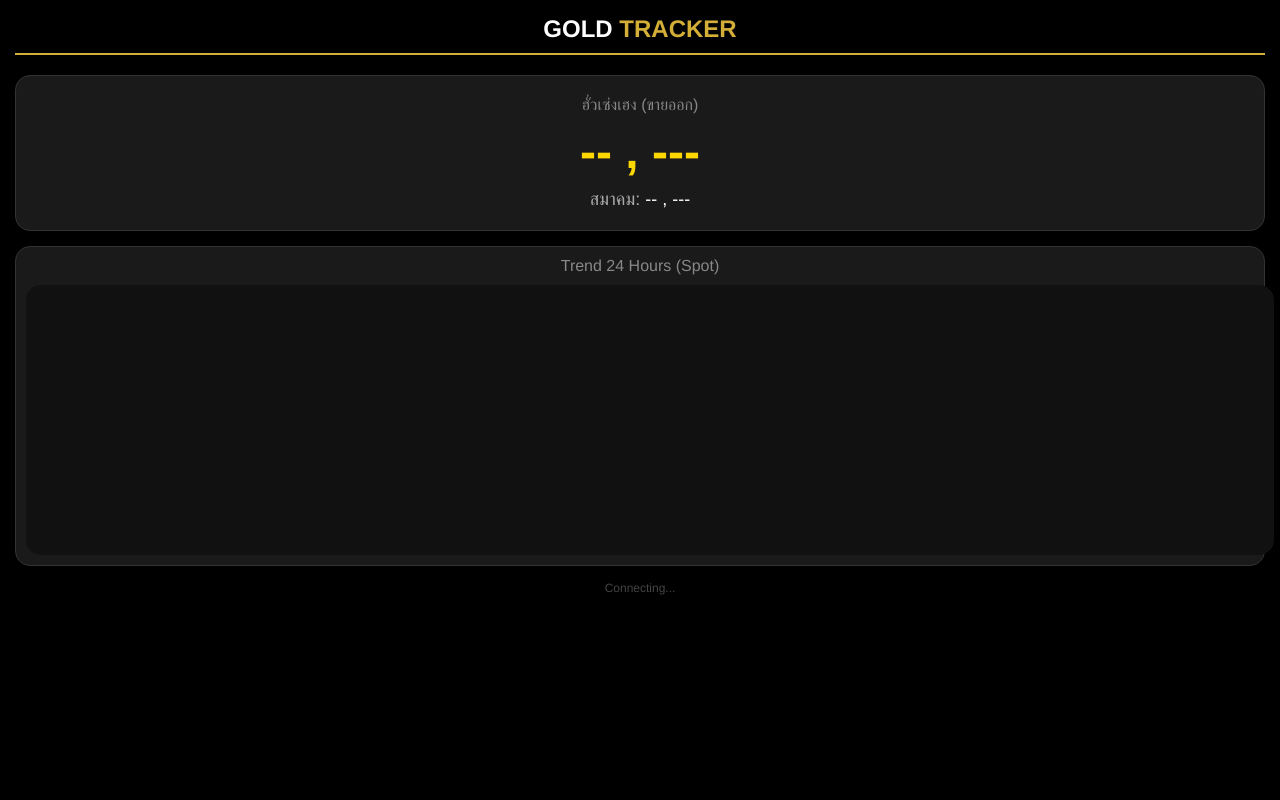
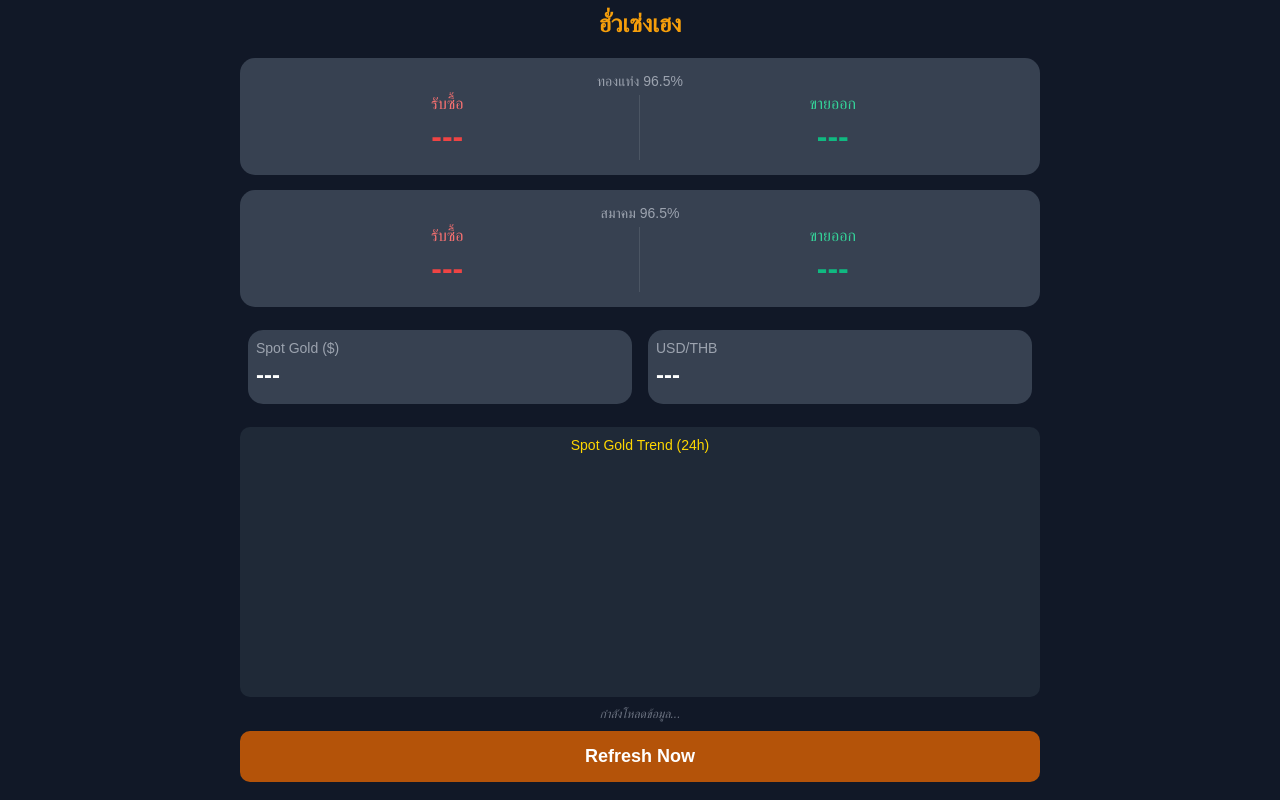
Before and after one commit to bhorndeb1234/gold_ipad3, a plain HTML site: page index.html in a window 1280 px wide. Drawn offline with nearby package versions, Linux system fonts and the light colour scheme; no server answers.

Commit message:
Migration my_gold_tracker to iPad3 version

```diff
--- a/index.html
+++ b/index.html
@@ -1,160 +1,281 @@
 <!DOCTYPE html>
-<html>
+<html lang="th">
 
 <head>
     <meta charset="UTF-8">
     <meta name="viewport" content="width=device-width, initial-scale=1.0, maximum-scale=1.0, user-scalable=no">
-    <meta name="apple-mobile-web-app-capable" content="yes">
-    <meta name="apple-mobile-web-app-status-bar-style" content="black">
-    <title>Gold Tracker iPad 3</title>
-
+    <title>HSH Gold Tracker iPad 3</title>
     <script src="https://cdnjs.cloudflare.com/ajax/libs/Chart.js/2.9.4/Chart.bundle.min.js"></script>
-
     <style>
         body {
-            background-color: #000000;
-            color: #ffffff;
-            font-family: Helvetica, Arial, sans-serif;
+            background-color: #111827;
+            color: white;
+            font-family: sans-serif;
             margin: 0;
-            padding: 15px;
-            text-align: center;
+            padding: 10px;
+        }
+
+        .container {
+            max-width: 800px;
+            margin: auto;
         }
 
         .header {
-            border-bottom: 2px solid #d4af37;
-            padding-bottom: 10px;
+            color: #f59e0b;
+            font-size: 24px;
+            font-weight: bold;
+            text-align: center;
             margin-bottom: 20px;
         }
 
         .card {
-            background-color: #1a1a1a;
-            border: 1px solid #333;
-            -webkit-border-radius: 15px;
+            background-color: #374151;
             border-radius: 15px;
-            padding: 20px 10px;
+            padding: 15px;
             margin-bottom: 15px;
+            text-align: center;
         }
 
         .label {
-            color: #888;
-            font-size: 16px;
+            color: #9ca3af;
+            font-size: 14px;
+            margin-bottom: 5px;
         }
 
-        .price-main {
-            font-size: 48px;
+        .flex-row {
+            display: table;
+            width: 100%;
+        }
+
+        .flex-col {
+            display: table-cell;
+            width: 50%;
+            vertical-align: middle;
+        }
+
+        .divider {
+            border-left: 1px solid #4b5563;
+            height: 50px;
+            display: table-cell;
+        }
+
+        .price-red {
+            color: #ef4444;
+            font-size: 32px;
             font-weight: bold;
-            color: #ffd700;
+            margin: 5px 0;
+        }
+
+        .price-green {
+            color: #10b981;
+            font-size: 32px;
+            font-weight: bold;
+            margin: 5px 0;
+        }
+
+        .price-white {
+            color: white;
+            font-size: 32px;
+            font-weight: bold;
+            margin: 5px 0;
+        }
+
+        .grid {
+            display: block;
+            overflow: hidden;
+        }
+
+        .grid-item {
+            float: left;
+            width: 48%;
+            background: #374151;
+            border-radius: 15px;
+            padding: 10px 1%;
+            margin: 1%;
+            box-sizing: border-box;
+        }
+
+        .chart-box {
+            background: #1f2937;
+            border-radius: 10px;
+            padding: 10px;
+            margin-top: 15px;
+            height: 250px;
+        }
+
+        .status {
+            color: #6b7280;
+            font-size: 12px;
+            font-style: italic;
+            text-align: center;
             margin: 10px 0;
         }
 
-        .price-sub {
+        button {
+            width: 100%;
+            background: #b45309;
+            color: white;
+            border: none;
+            padding: 15px;
+            border-radius: 10px;
+            font-weight: bold;
             font-size: 18px;
-            color: #aaa;
-        }
-
-        /* กล่องกราฟ */
-        .chart-container {
-            position: relative;
-            height: 250px;
-            width: 100%;
-            background-color: #111;
-            -webkit-border-radius: 15px;
-            border-radius: 15px;
-            padding: 10px;
-            margin-top: 10px;
-        }
-
-        .status {
-            font-size: 12px;
-            color: #444;
-            margin-top: 15px;
+            cursor: pointer;
         }
     </style>
 </head>
 
 <body>
+    <div class="container">
+        <div class="header">ฮั่วเซ่งเฮง</div>
 
-    <div class="header">
-        <h2 style="margin:0">GOLD <span style="color:#d4af37">TRACKER</span></h2>
+        <div class="card">
+            <div class="label">ทองแท่ง 96.5%</div>
+            <div class="flex-row">
+                <div class="flex-col">
+                    <div style="color:#f87171">รับซื้อ</div>
+                    <div id="bid965" class="price-red">---</div>
+                </div>
+                <div class="divider"></div>
+                <div class="flex-col">
+                    <div style="color:#34d399">ขายออก</div>
+                    <div id="ask965" class="price-green">---</div>
+                </div>
+            </div>
         </div>
 
         <div class="card">
-        <div class="label">ฮั่วเซ่งเฮง (ขายออก)</div>
-        <div id="hsh-price" class="price-main">-- , ---</div>
-        <div class="price-sub">สมาคม: <span id="ref-price" style="color:#fff">-- , ---</span></div>
+            <div class="label">สมาคม 96.5%</div>
+            <div class="flex-row">
+                <div class="flex-col">
+                    <div style="color:#f87171">รับซื้อ</div>
+                    <div id="BidAssociation" class="price-red">---</div>
                 </div>
-
-    <div class="card" style="padding: 10px;">
-        <div class="label" style="margin-bottom:10px;">Trend 24 Hours (Spot)</div>
-        <div class="chart-container">
-            <canvas id="historyChart"></canvas>
+                <div class="divider"></div>
+                <div class="flex-col">
+                    <div style="color:#34d399">ขายออก</div>
+                    <div id="AskAssociation" class="price-green">---</div>
+                </div>
             </div>
         </div>
 
-    <div id="update-time" class="status">Connecting...</div>
+        <div class="grid">
+            <div class="grid-item">
+                <div class="label">Spot Gold ($)</div>
+                <div id="spot" class="price-white" style="font-size: 24px;">---</div>
+            </div>
+            <div class="grid-item">
+                <div class="label">USD/THB</div>
+                <div id="fx" class="price-white" style="font-size: 24px;">---</div>
+            </div>
+        </div>
 
-    <script type="text/javascript">
+        <div class="chart-box">
+            <div style="color:#ffd700; text-align:center; font-size:14px; margin-bottom:5px;">Spot Gold Trend (24h)
+            </div>
+            <canvas id="historyChart"></canvas>
+        </div>
+
+        <p id="updateTime" class="status">กำลังโหลดข้อมูล...</p>
+        <button onclick="fetchAllData()">Refresh Now</button>
+    </div>
+
+    <script>
         var historyChart = null;
-        var proxyUrl = "https://script.google.com/macros/s/AKfycbwONsxmr3VZ-JIDKZtoqVgqB1jnV6WQuzuQvnchfb5K4FTqkbjpyLX9A842db9lMafs/exec";
+        var oldSpotPrice = 0;
+        var fxRate = 0;
+        // *** สำคัญ: ใส่ URL Google Apps Script Proxy ของคุณที่นี่ ***
+        var proxyUrl = "https://script.google.com/macros/s/AKfycbxwykNCUgzYBusuUfmanwPJtwgFbBSvJQ839FUL2lm6EyNKFkxeT60lt-tIq2EXv3Cp/exec";
 
-        // ฟังก์ชันดึงข้อมูลราคา (HSH & REF)
-        function fetchPrices() {
+        function fetchAllData() {
+            fetchHSH();
+            fetchFX();
+            fetchSpot();
+            fetchHistory();
+        }
+
+        // ดึงราคาไทยผ่าน Proxy (เลี่ยง CORS บน iPad)
+        function fetchHSH() {
             var xhr = new XMLHttpRequest();
             xhr.open("GET", proxyUrl, true);
             xhr.onreadystatechange = function () {
                 if (xhr.readyState === 4 && xhr.status === 200) {
                     var data = JSON.parse(xhr.responseText);
-                    document.getElementById("hsh-price").innerHTML = data[0].Sell + " ฿";
-                    document.getElementById("ref-price").innerHTML = data[1].Sell + " ฿";
-                    document.getElementById("update-time").innerHTML = "Updated: " + new Date().toLocaleTimeString();
+                    // ปรับตามรูปแบบ JSON ของคุณ
+                    document.getElementById('ask965').innerText = data[0].Sell;
+                    document.getElementById('bid965').innerText = data[0].Buy || "---";
+                    document.getElementById('AskAssociation').innerText = data[1].Sell;
+                    document.getElementById('BidAssociation').innerText = data[1].Buy || "---";
+                    document.getElementById('updateTime').innerText = "อัปเดตล่าสุด: " + new Date().toLocaleTimeString();
                 }
             };
             xhr.send();
         }
 
-        // ฟังก์ชันดึงกราฟ 24 ชม. จาก Coinbase
-        function fetchChart() {
+        function fetchFX() {
             var xhr = new XMLHttpRequest();
-            // granularity 3600 = 1 hour
+            xhr.open("GET", "https://api.coinbase.com/v2/exchange-rates?currency=USD", true);
+            xhr.onreadystatechange = function () {
+                if (xhr.readyState === 4 && xhr.status === 200) {
+                    var res = JSON.parse(xhr.responseText);
+                    fxRate = parseFloat(res.data.rates.THB);
+                    document.getElementById('fx').innerText = fxRate.toFixed(2);
+                }
+            };
+            xhr.send();
+        }
+
+        function fetchSpot() {
+            var xhr = new XMLHttpRequest();
+            xhr.open("GET", "https://api.coinbase.com/v2/prices/PAXG-USD/spot", true);
+            xhr.onreadystatechange = function () {
+                if (xhr.readyState === 4 && xhr.status === 200) {
+                    var res = JSON.parse(xhr.responseText);
+                    var price = parseFloat(res.data.amount);
+                    var el = document.getElementById('spot');
+                    el.innerText = price.toFixed(2);
+                    if (oldSpotPrice > 0) {
+                        el.style.color = (price > oldSpotPrice) ? "#4ade80" : (price < oldSpotPrice ? "#f87171" : "white");
+                    }
+                    oldSpotPrice = price;
+                }
+            };
+            xhr.send();
+        }
+
+        function fetchHistory() {
+            var xhr = new XMLHttpRequest();
             xhr.open("GET", "https://api.exchange.coinbase.com/products/PAXG-USD/candles?granularity=3600", true);
             xhr.onreadystatechange = function () {
                 if (xhr.readyState === 4 && xhr.status === 200) {
-                    var rawData = JSON.parse(xhr.responseText);
-                    var last24 = rawData.slice(0, 24).reverse();
-
+                    var data = JSON.parse(xhr.responseText).slice(0, 24).reverse();
                     var labels = [];
                     var prices = [];
-
-                    for (var i = 0; i < last24.length; i++) {
-                        var d = new Date(last24[i][0] * 1000);
+                    for (var i = 0; i < data.length; i++) {
+                        var d = new Date(data[i][0] * 1000);
                         labels.push(d.getHours() + ":00");
-                        prices.push(last24[i][4]); // Close Price
+                        prices.push(data[i][4]);
                     }
-
                     renderChart(labels, prices);
                 }
             };
             xhr.send();
         }
 
-        function renderChart(labels, data) {
+        function renderChart(labels, prices) {
             var ctx = document.getElementById('historyChart').getContext('2d');
+            var isUp = prices[prices.length - 1] >= prices[0];
+            var color = isUp ? '#00ff88' : '#ff4444';
 
-            // ตรวจสอบเทรนด์เพื่อเลือกสี (ขึ้นเขียว ลงแดง)
-            var isUp = data[data.length - 1] >= data[0];
-            var color = isUp ? "#00ff88" : "#ff4444";
-            var bgColor = isUp ? "rgba(0,255,136,0.1)" : "rgba(255,68,68,0.1)";
-
-            if (historyChart) { historyChart.destroy(); }
-
+            if (historyChart) historyChart.destroy();
             historyChart = new Chart(ctx, {
                 type: 'line',
                 data: {
                     labels: labels,
                     datasets: [{
-                        data: data,
+                        data: prices,
                         borderColor: color,
-                        backgroundColor: bgColor,
+                        backgroundColor: isUp ? 'rgba(0,255,136,0.1)' : 'rgba(255,68,68,0.1)',
                         borderWidth: 2,
                         pointRadius: 0,
                         fill: true,
@@ -166,28 +287,16 @@
                     maintainAspectRatio: false,
                     legend: { display: false },
                     scales: {
-                        xAxes: [{
-                            display: true,
-                            gridLines: { display: false },
-                            ticks: { fontColor: "#555", fontSize: 10, maxTicksLimit: 6 }
-                        }],
-                        yAxes: [{
-                            display: true,
-                            gridLines: { color: "#222" },
-                            ticks: { fontColor: "#555", fontSize: 10, maxTicksLimit: 5 }
-                        }]
+                        xAxes: [{ ticks: { fontColor: '#666', fontSize: 10, maxTicksLimit: 6 }, gridLines: { display: false } }],
+                        yAxes: [{ ticks: { fontColor: '#666', fontSize: 10 }, gridLines: { color: '#333' } }]
                     }
                 }
             });
         }
 
-        // เริ่มทำงาน
-        fetchPrices();
-        fetchChart();
-
-        // ตั้งเวลาอัปเดต (30 วินาทีสำหรับราคา / 5 นาทีสำหรับกราฟ เพื่อลดภาระเครื่อง)
-        setInterval(fetchPrices, 30000);
-        setInterval(fetchChart, 300000);
+        // เริ่มต้นทำงาน
+        fetchAllData();
+        setInterval(fetchAllData, 60000); // อัปเดตทุก 1 นาที
     </script>
 </body>
 
```
Lines whose indentation alone changed are shown as unchanged.
